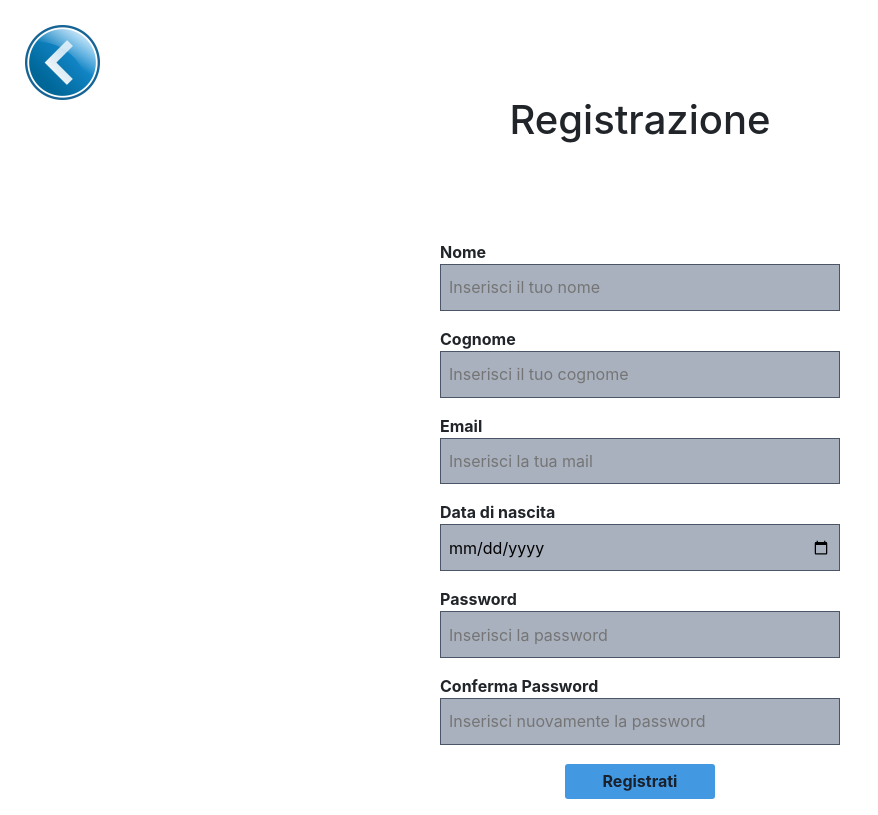
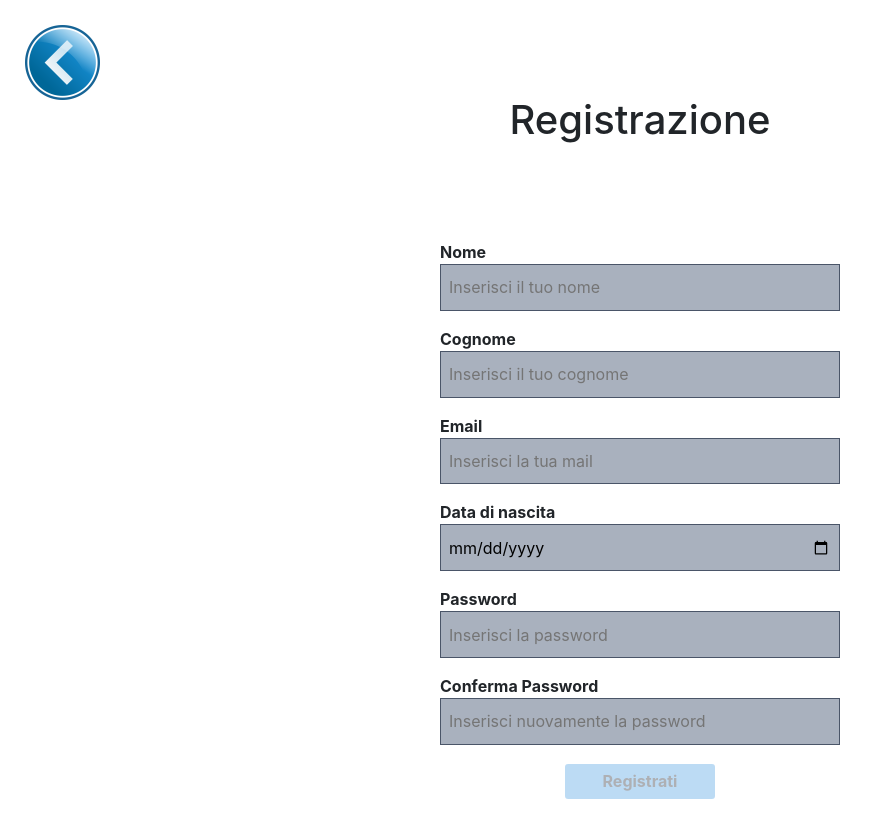
Before and after one commit to handlePippo/Trident, a React (Create React App) app: page /registration in a window 1280 px wide. Shown: the whole page, without its empty margins (0-878 px from the left). Built offline with nearby package versions, Linux system fonts and the light colour scheme.

Commit message:
implementata registrazione e login dinamici senza backend e fix vari

```diff
--- a/package.json
+++ b/package.json
@@ -12,6 +12,7 @@
     "moment": "^2.29.4",
     "react": "^18.2.0",
     "react-dom": "^18.2.0",
+    "react-loading": "^2.0.3",
     "react-router-dom": "^6.10.0",
     "react-scripts": "^5.0.1",
     "sass": "^1.62.0",
--- a/src/App.css
+++ b/src/App.css
@@ -11,3 +11,23 @@ form label {
   text-align: left;
   margin: 1rem 0 0.2rem;
 }
+
+.todoimg {
+  position: absolute;
+  width: 200px;
+  height: 100px;
+  margin-top: -75px;
+  margin-left: 30px;
+}
+
+.eurh1 {
+  position: absolute;
+  left: 260px;
+  top: 22px;
+}
+
+.loading {
+  display: flex;
+  margin-top: -30px;
+  margin-left: 165px;
+}
--- a/src/Components/Convertitore.js
+++ b/src/Components/Convertitore.js
@@ -40,7 +40,7 @@ const Convertitore = () => {
   return (
     <div className='container'>
       <div className='d-flex justify-content-center'>
-        <div className='px-5 '>
+        <div className='px-5 position-relative '>
           <Input
             placeholder={"EUR €"}
             value={eur}
@@ -48,12 +48,13 @@ const Convertitore = () => {
             error={error}
             label={"Inserisci una cifra"}
           />
-          <h1>USD: {Math.round(eur / rate)} $</h1>
+          <h1 className='eurh1'>€</h1>
+          <h1>USD {Math.round(eur / rate)} $</h1>
         </div>
       </div>
       <div className='d-flex flex-column justify-content-center'>
         <Button
-          name={"+100"}
+          name={"+10"}
           handleClick={() => setEur(Number(eur) + 10)}
           isDisabled={!!error}
         />
--- a/src/Components/Login.js
+++ b/src/Components/Login.js
@@ -6,51 +6,64 @@ import { AuthContext } from "../App";
 import Button from "../Library/Button";
 import Input from "../Library/Input";
 import { Credentials } from "../credentials";
+import { useEffect } from "react";
 
 const Login = () => {
   const navigate = useNavigate();
   const { setAuth } = useContext(AuthContext);
   const [error, setError] = useState("");
-  const [login, setLogin] = useState({
-    email: "",
-    password: "",
-    confirmPassword: "",
-  });
+  const [internalStorage, setInternalStorage] = useState([]);
+  const [login, setLogin] = useState([]);
+  const wait = (ms) => new Promise((resolve) => setTimeout(resolve, ms));
 
-  const handleChange = (value, name) => {
-    if (name === "email") {
-      setLogin({ ...login, email: value });
-    } else if (name === "password") {
-      setLogin({ ...login, password: value });
-    } else {
-      setLogin({ ...login, confirmPassword: value });
-    }
+  const handleChange = useCallback(
+    (value, name) => {
+      setLogin((prevState) => ({ ...prevState, [name]: value }));
+
+      const validateField = async () => {
         try {
-      basicSchemaLogin.validateSync({ ...login, [name]: value });
+          await basicSchemaLogin.validateAt(name, { ...login, [name]: value });
           setError("");
         } catch (error) {
           setError(error.message);
         }
       };
 
+      validateField();
+    },
+    [login]
+  );
+
+  const checkLocalStorage = (item, storage) => {
+    return storage.some(
+      (el) => el.email === item.email && el.password === item.password
+    );
+  };
+
   const handleSubmit = useCallback(
-    (e) => {
+    async (e) => {
       e.preventDefault();
       if (
-        login.email === Credentials.email &&
-        login.password === Credentials.password
+        (login.email === Credentials.email &&
+          login.password === Credentials.password) ||
+        checkLocalStorage(login, internalStorage)
       ) {
         setAuth(true);
         navigate("/homepage");
       } else {
         setError("Dati di accesso errati! Riprovare.");
-        setTimeout(() => {
+        await wait(2000);
         setError("");
-        }, 1500);
       }
     },
-    [login.email, login.password, setAuth, navigate, setError]
+    [login, setAuth, navigate, setError, internalStorage]
   );
+  useEffect(() => {
+    let data = JSON.parse(localStorage.getItem("users" || []));
+    if (data) {
+      setInternalStorage(data);
+    } else setInternalStorage([]);
+  }, []);
 
   const registrationUser = () => {
     navigate("/registration");
@@ -85,7 +98,11 @@ const Login = () => {
           error={error}
         />
 
-        <Button name='Accedi' type='submit' isDisabled={!!error} />
+        <Button
+          name='Accedi'
+          type='submit'
+          isDisabled={!!error || login.length === 0}
+        />
 
         <Button
           name='Registrati'
--- a/src/Components/Registration.js
+++ b/src/Components/Registration.js
@@ -3,19 +3,20 @@ import { basicSchemaRegistration } from "../Utils/bs";
 import BackButton from "../Utils/backBtn";
 import Button from "../Library/Button";
 import Input from "../Library/Input";
+import { useEffect } from "react";
+import { useCallback } from "react";
+import Loading from "../Utils/loading";
+import { useNavigate } from "react-router-dom";
 
 const Registration = () => {
+  const navigate = useNavigate();
   const dateInputRef = useRef(null);
   const [error, setError] = useState("");
-
-  const [registration, setRegistration] = useState({
-    name: "",
-    surname: "",
-    email: "",
-    password: "",
-    confirmPassword: "",
-    datanascita: null,
-  });
+  const [success, setSuccess] = useState("");
+  const [usersData, setUsersData] = useState([]);
+  const [registration, setRegistration] = useState({});
+  const [isLoading, setIsLoading] = useState(false);
+  const wait = (ms) => new Promise((resolve) => setTimeout(resolve, ms));
 
   const handleChange = (value, name) => {
     switch (name) {
@@ -38,7 +39,7 @@ const Registration = () => {
         setRegistration({ ...registration, datanascita: value });
         break;
       default:
-        setRegistration({ ...registration });
+        break;
     }
     try {
       basicSchemaRegistration.validateSync({
@@ -51,13 +52,45 @@ const Registration = () => {
     }
   };
 
-  const handleSubmit = (e) => {
-    e.preventDefault();
-  };
+  const handleSubmit = useCallback(async () => {
+    let counter = 0;
+    if (usersData) {
+      usersData.forEach((el) => {
+        if (el.email === registration.email) counter++;
+      });
+      if (counter === 0) {
+        setIsLoading(true);
+        setUsersData([...usersData, registration]);
+        localStorage.setItem(
+          "users",
+          JSON.stringify([...usersData, registration])
+        );
+        setError("");
+        await wait(2000);
+        setIsLoading(false);
+        setSuccess(
+          "Registrazione effettuata con successo! Puoi effettuare il login."
+        );
+        await wait(2000);
+        setSuccess("");
+        navigate("/");
+      } else {
+        setError("Utente già registrato!");
+      }
+      counter = 0;
+    }
+  }, [registration, usersData, navigate]);
+
+  useEffect(() => {
+    let users = JSON.parse(localStorage.getItem("users" || []));
+    if (users && users.length > 0) {
+      setUsersData(users);
+    }
+  }, []);
 
   return (
     <>
-      <form onSubmit={handleSubmit} autoComplete='off'>
+      <form autoComplete='off'>
         <Input
           value={registration.name}
           handleChange={handleChange}
@@ -103,9 +136,16 @@ const Registration = () => {
           name='confirmPassword'
           label='Conferma Password'
           placeholder='Inserisci nuovamente la password'
+          error={error}
+          success={success}
         />
 
-        <Button name='Registrati' isDisabled={!!error} />
+        <Button
+          name='Registrati'
+          handleClick={handleSubmit}
+          isDisabled={!!error || Object.keys(registration).length === 0}
+        />
+        {isLoading && <Loading color={"#4299E1"} />}
       </form>
       <BackButton goto='/' />
     </>
--- a/src/Library/Input/index.js
+++ b/src/Library/Input/index.js
@@ -8,6 +8,7 @@ const Input = ({
   handleBlur,
   value,
   error,
+  success,
   placeholder,
   label,
   duplicateError = false,
@@ -29,6 +30,7 @@ const Input = ({
           placeholder={placeholder}
         />
         {error && <span className='error-t'>{error}</span>}
+        {success && <span className='success-t'>{success}</span>}
         {duplicateError && <span className='error-t'>{duplicateError}</span>}
       </label>
     </div>
--- a/src/Library/Input/index.scss
+++ b/src/Library/Input/index.scss
@@ -33,6 +33,14 @@
       margin-top: 0.25rem;
       display: block;
     }
+    .success-t {
+      color: #00c251;
+      font-size: 1rem;
+      font-weight: 400;
+      text-align: left;
+      margin-top: 0.25rem;
+      display: block;
+    }
   }
   &.input-error {
     input {
--- a/src/Utils/backBtn.js
+++ b/src/Utils/backBtn.js
@@ -1,4 +1,4 @@
-import React, { useContext } from "react";
+import React from "react";
 import backBtnImg from "./media/backbtn.png";
 import { Link } from "react-router-dom";
 
--- a/src/Utils/bs.js
+++ b/src/Utils/bs.js
@@ -35,27 +35,27 @@ export const basicSchemaForm = Yup.object().shape({
 
 export const basicSchemaRegistration = Yup.object().shape({
   name: Yup.string()
-    .min(3)
-    .max(10)
+    .min(3, "Il nome deve essere di almeno 3 lettere")
+    .max(15, "Il nome è troppo lungo")
     .matches(/^[a-zA-Z,\s]+$/, "Inserire solo lettere")
     .required("Inserisci il tuo nome"),
-  cognome: Yup.string()
-    .min(3)
-    .max(10)
+  surname: Yup.string()
+    .min(3, "Il cognome deve essere di almeno 3 lettere")
+    .max(15, "Il cognome è troppo lungo")
     .matches(/^[a-zA-Z,\s]+$/, "Inserire solo lettere")
     .required("Inserisci il tuo cognome"),
   email: Yup.string()
     .email("Inserisci un'email valida")
     .required("Impossibile proseguire senza inserire email"),
   datanascita: Yup.string().required("Inserisci la tua data di nascita"),
-  // password: Yup.string()
-  //   .min(5, "Minimo 5 caratteri")
-  //   .matches(passwordRules, { message: "Password debole, riprova" })
+  password: Yup.string()
+    .min(5, "Minimo 5 caratteri")
+    .matches(passwordRules, { message: "Password debole, riprova" })
 
-  //   .required("Impossibile proseguire senza password"),
-  // confirmPassword: Yup.string()
-  //   .oneOf([Yup.ref("password"), null], "Le due password non combaciano")
-  //   .required("Conferma la password."),
+    .required("Impossibile proseguire senza password"),
+  confirmPassword: Yup.string()
+    .oneOf([Yup.ref("password"), null], "Le due password non combaciano")
+    .required("Conferma la password."),
 });
 
 export const basicSchemaLogin = Yup.object().shape({
@@ -65,7 +65,6 @@ export const basicSchemaLogin = Yup.object().shape({
   password: Yup.string()
     .min(5, "Minimo 5 caratteri")
     .matches(passwordRules, { message: "Password debole, riprova" })
-
     .required("Impossibile proseguire senza password"),
   confirmPassword: Yup.string()
     .oneOf([Yup.ref("password"), null], "Le due password non combaciano")
--- /dev/null
+++ b/src/Utils/loading.js
@@ -0,0 +1,14 @@
+import React from "react";
+import ReactLoading from "react-loading";
+
+const Loading = ({ type, color }) => (
+  <ReactLoading
+    className='loading'
+    type={type}
+    color={color}
+    height={"10%"}
+    width={"15%"}
+  />
+);
+
+export default Loading;
```
Also changed, not shown: src/Components/Tasklist.js (+16 -1 lines), src/Utils/media/todoimg.png (added), 1 other file (tests, documents, lock files or other folders). Lines whose indentation alone changed are shown as unchanged.
